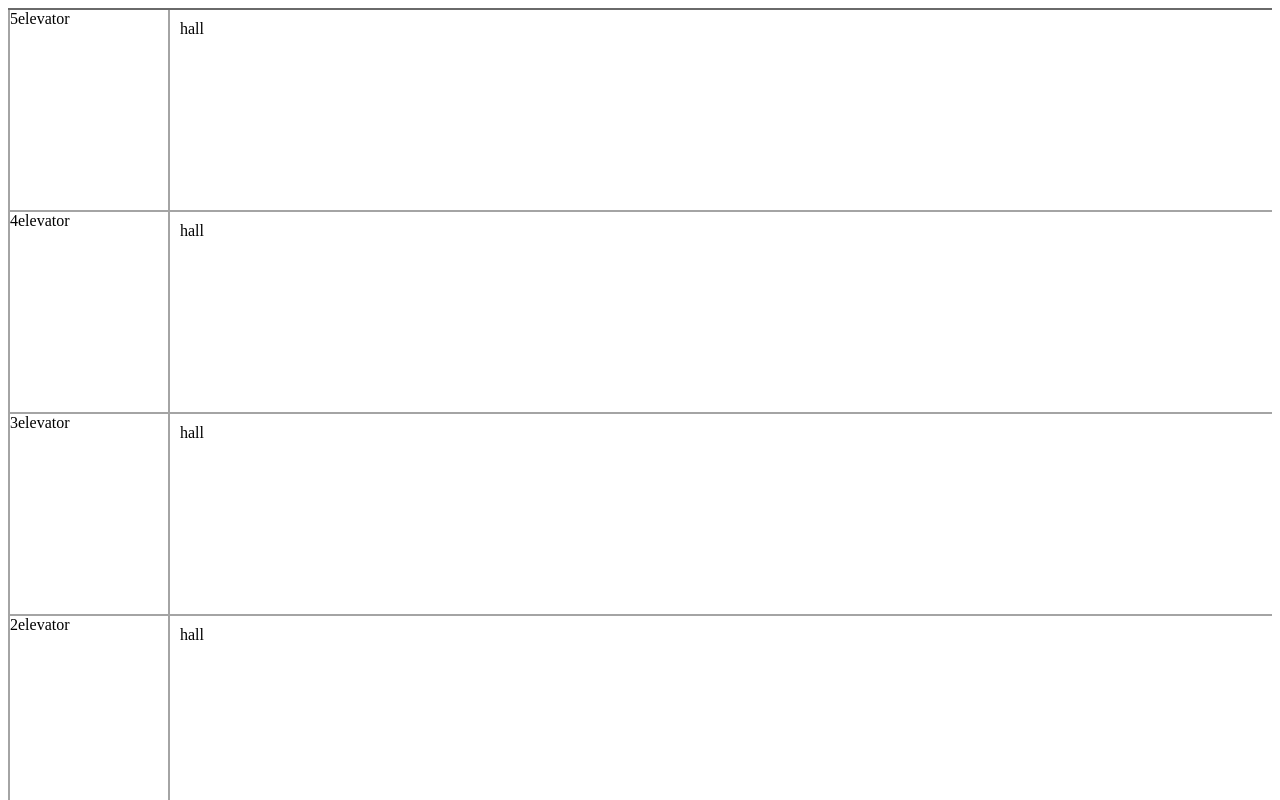
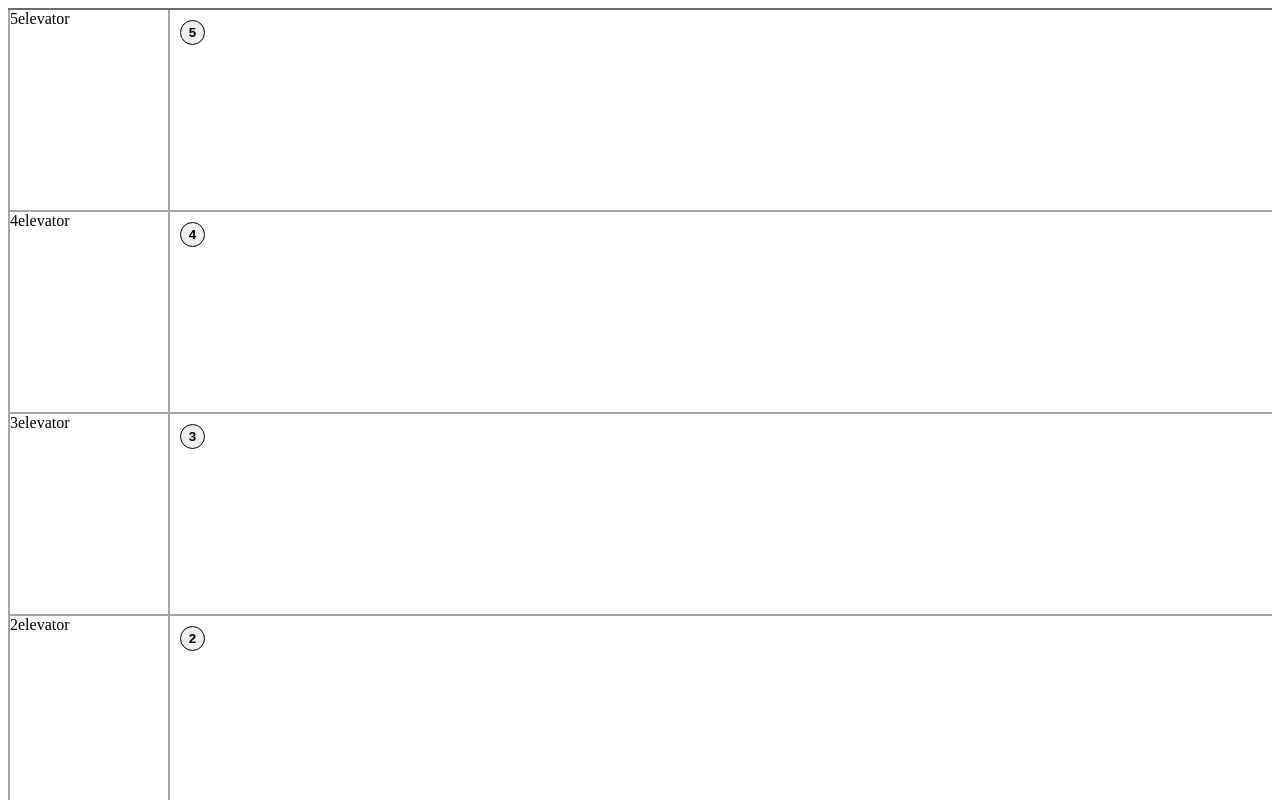
Before and after one commit to karaell/Elevator, a Vue app: page / in a window 1280 px wide. Shown: the top 800 px of the page. Built offline with nearby package versions, Linux system fonts and the light colour scheme.

Commit message:
add btns to hall

```diff
--- a/src/components/FloorItems/HallItem.vue
+++ b/src/components/FloorItems/HallItem.vue
@@ -1,10 +1,17 @@
 <template>
-  <div class="hall">hall</div>
+  <div class="hall">
+    <button class="btn">{{ floorNumber }}</button>
+  </div>
 </template>
 
 <script>
 export default {
   name: "hall-item",
+  props: {
+    floorNumber: {
+      type: Number,
+    },
+  },
 };
 </script>
 
@@ -12,4 +19,17 @@ export default {
 .hall {
   padding: 10px;
 }
+
+.btn {
+  height: 25px;
+  width: 25px;
+  border-radius: 50%;
+  border: 1px solid #000;
+  cursor: pointer;
+  font-weight: 600;
+}
+
+.btn:hover {
+  background-color: rgb(148, 184, 218);
+}
 </style>
--- a/src/components/FloorRow.vue
+++ b/src/components/FloorRow.vue
@@ -4,7 +4,7 @@
     {{floorNumber}}
     <elevator-item />
     <vertical-line />
-    <hall-item />
+    <hall-item :floorNumber="floorNumber"/>
   </div>
 </template>
 
```
